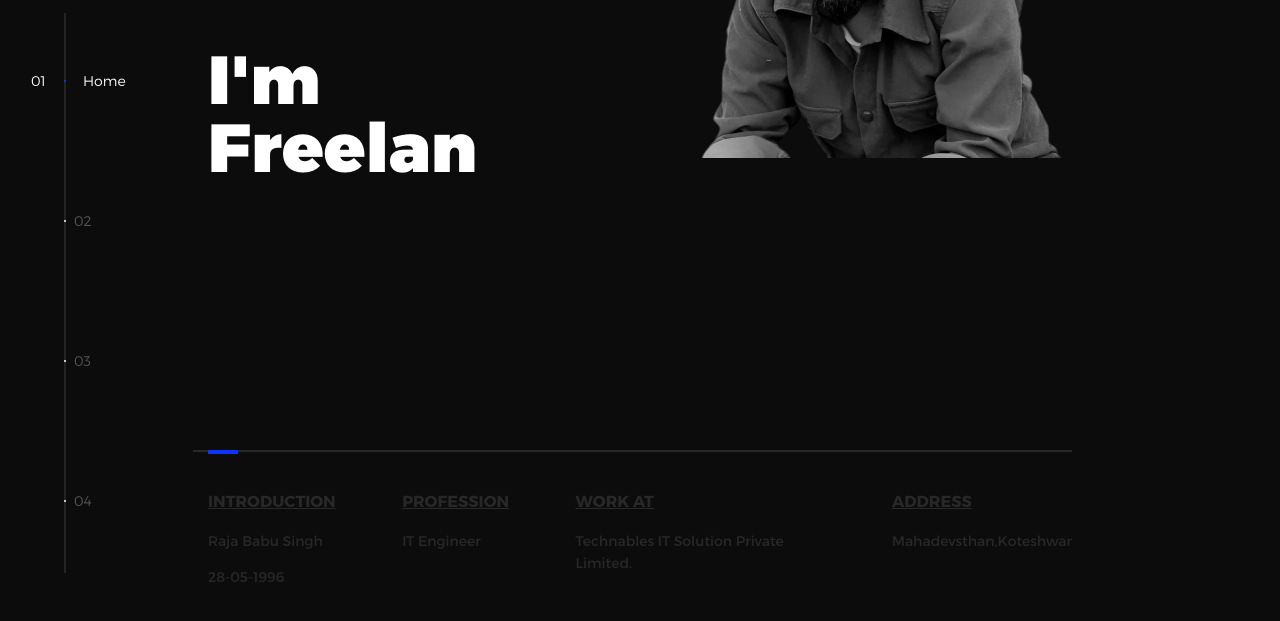
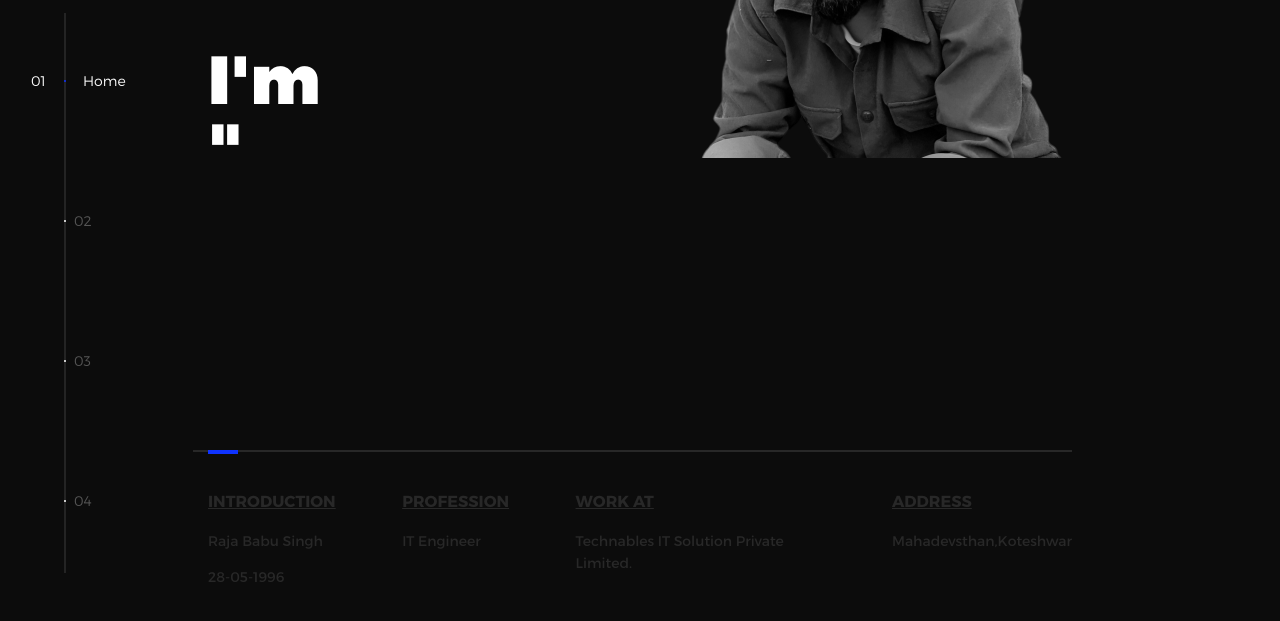
Before and after one commit to RajaCingh/RajaSinghProfile, a plain HTML site: page index.html in a window 1280 px wide. Shown: the part 107-728 px from the top of the page. Drawn offline with nearby package versions, Linux system fonts and the light colour scheme.

Commit message:
Add files via upload

```diff
--- a/index.html
+++ b/index.html
@@ -48,7 +48,7 @@
           <li class="l-section section section--is-active">
             <div class="intro">
               <div class="intro--banner">
-                <h1>I'm<br><span class="txt-rotate color" data-period="1200" data-rotate="[ &quot; Developer.&quot;, &quot; Blogger.&quot;, &quot; Freelancer.&quot; ]"><span class="wrap"> Freelan</span></span>
+                <h1>I'm<br><span class="txt-rotate color" data-period="1200" data-rotate="[ &quot; Developer.&quot;, &quot; Blogger.&quot;, &quot; Freelancer.&quot; ]"><span class="wrap"> &quot</span></span>
                 <!-- <button class="cta">Hire Us -->
                   <!--<svg version="1.1" id="Layer_1" xmlns="http://www.w3.org/2000/svg" xmlns:xlink="http://www.w3.org/1999/xlink" x="0px" y="0px" viewBox="0 0 150 118" style="enable-background:new 0 0 150 118;" xml:space="preserve">
                   <g transform="translate(0.000000,118.000000) scale(0.100000,-0.100000)">
```
